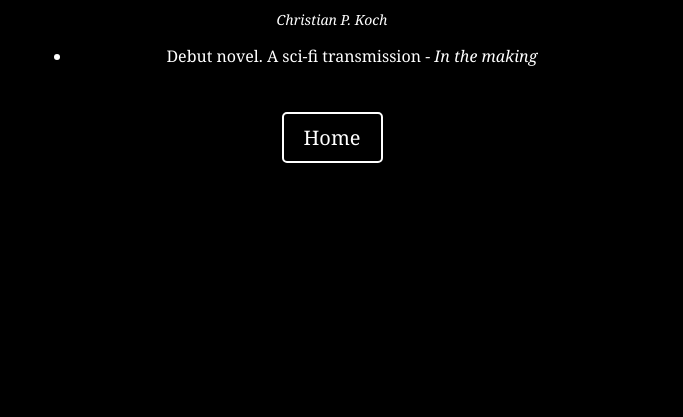
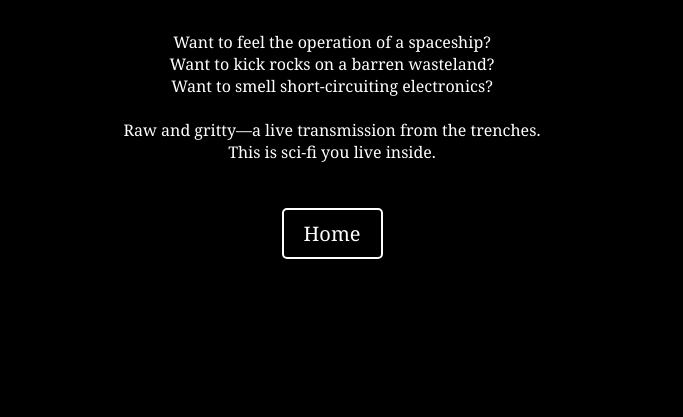
Before and after one commit to chipzulu/taletinker-site, a plain HTML site: page novels.html in a window 1280 px wide. Shown: the part 383-800 px from the top of the page, without its empty margins (308-991 px from the left). Drawn offline with Linux system fonts and the light colour scheme.

Commit message:
with chamges

```diff
--- a/novels.html
+++ b/novels.html
@@ -16,6 +16,18 @@
             <ul class="list">
                 <li class="list-item">Debut novel. A sci-fi transmission - <em>In the making</em></li>
             </ul>
+
+<p>
+<br>
+<br>Want to feel the operation of a spaceship?
+<br>Want to kick rocks on a barren wasteland?
+<br>Want to smell short-circuiting electronics?
+<br>
+<br>Raw and gritty—a live transmission from the trenches.
+<br>This is sci-fi you live inside.
+<br>
+</p>
+
             <div class="nav">
                 <a href="index.html">Home</a>
             </div>
```
